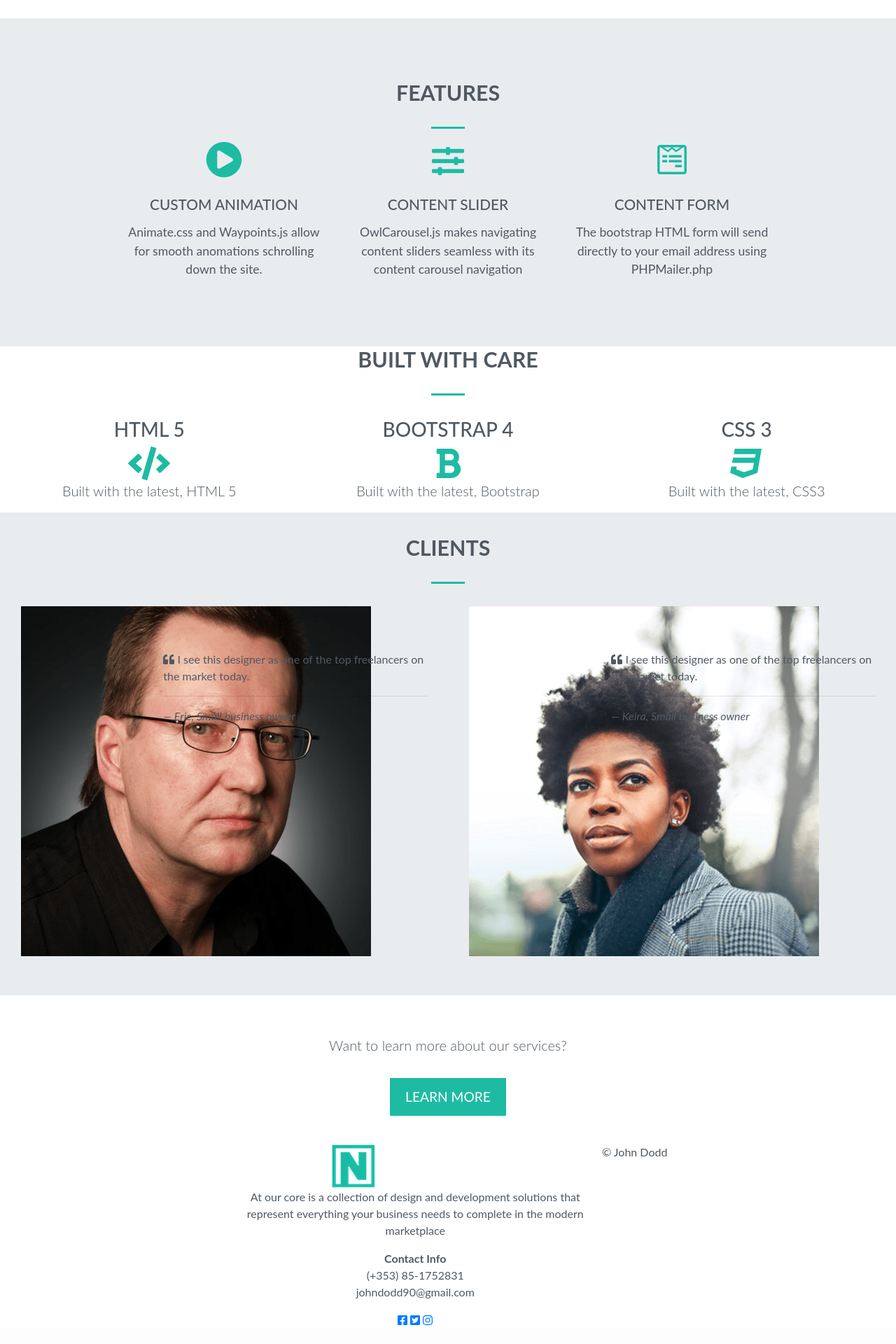
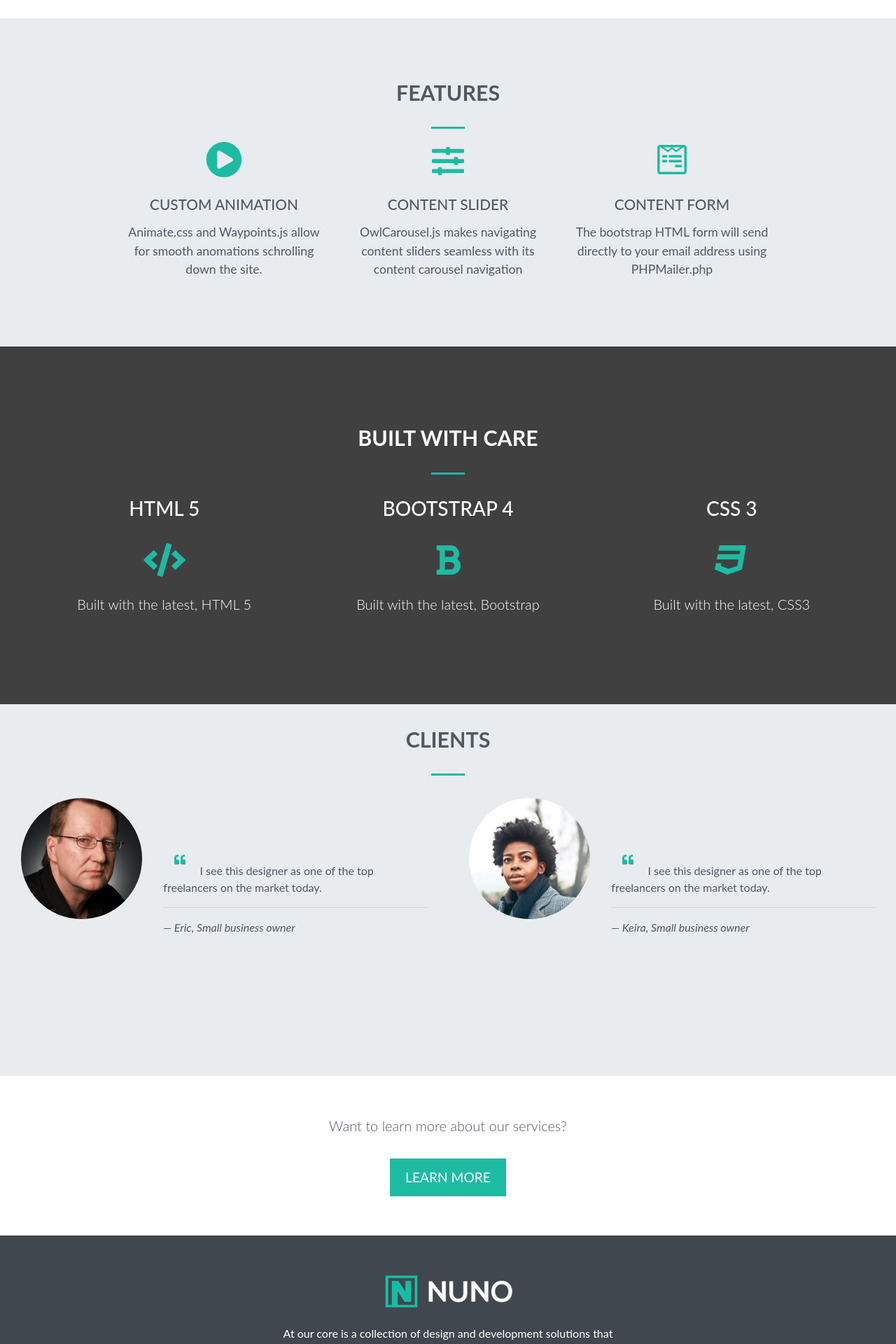
Before and after one commit to Johndodd90/Portfolio, a Django app: page / in a window 1280 px wide. Shown: the part 1040-2960 px from the top of the page at 70% size. Before the commit the page ends 2933 px from the top, so only its background shows below. Run offline with Django 3.2, Linux system fonts and the light colour scheme; some libraries are stand-ins or nearby versions.

Commit message:
Frontend basic layout complete

```diff
--- a/portfolio/static/css/project.css
+++ b/portfolio/static/css/project.css
@@ -151,11 +151,68 @@ h3.heading {
   font-size: 1.1rem;
 }
 
+/*============= Resources SECTION =============*/
+.fixed {
+  /*background-image: url(img/apple.png); */
+  z-index: -1;
+}
+.dark {
+  background-color: rgba(0,0,0,0.75);
+  color: white;
+  padding: 7rem 2rem;
+}
+.fixed-background h3 {
+  margin-bottom: 2rem;
+}
+.fixed-background p{
+  margin-top: 1.5rem;
+}
+
+/*============= Client SECTION =============*/
+.clients img {
+  width: 100%;
+  border-radius: 50%;
+}
+
+blockquote .svg-inline--fa {
+  color: #1ebba3;
+  margin: 1rem;
+}
+clients-hr {
+  border-top: .05rem solid #1ebba3;
+}
 
 
+/*============= Contact SECTION =============*/
+footer {
+  background-color: #40474e;
+  color: white;
+  padding: 2rem 0 2rem;
+  margin-top: 1rem;
+}
+
+footer img {
+  height: 3rem;
+  margin: 1.5rem 0;
+}
+footer a {
+  color:white;
+}
+footer svg.svg-inline--fa {
+  font-size: 1.6rem;
+  margin: 1.2rem .5rem 0;
+}
+footer svg.svg-inline--fa:hover {
+  color: #1ebba3!important;
+}
+
+hr.socket {
+  width: 100%;
+  border-top: .2rem solid #666b71;
+  margin-top: 3rem;
+}
+
 /*============= ??? SECTION =============*/
-
-
 .col-md-8 {
   margin: 2rem auto 8rem;
   padding-top: 2rem;
@@ -181,24 +238,32 @@ h3.heading {
   color: white;
 }
 
-@media (max-width: 768px) {
+
+/*============= Media Queries =============*/
+@media (max-width: 767px) {
   .caption h1 {
     font-size: 1.4rem;
     letter-spacing: 0.15rem;
     padding-bottom: 0.5rem;
   }
-
   .caption h3 {
     font-size: 1.1rem;
     padding-bottom: 1.2rem;
   }
-
   .btn-lg {
     font-size: 1rem;
     padding: 0.5rem 1rem;
   }
+  .narrow h1 {
+    font-size: 1rem;
+  }
   .col-md-8 h1 {
     font-size: 1.7rem;
+  }
+  .clients img{
+    max-width: 50%;
+    display: block;
+    margin: 0 auto;
   }
 }
 
--- a/portfolio/templates/base.html
+++ b/portfolio/templates/base.html
@@ -89,7 +89,28 @@
   {% block content %}
 
   {% endblock content %}
+  <!--- Start Contact Section -->
+  <div id="contact" class="offset">
+    <footer>
+      <div class="row justify-content-center">
+        <div class="col-md-5 text-center">
+          <img src="{% static 'images/nuno.png' %}" alt="">
+          <p>At our core is a collection of design and development solutions
+            that represent everything your business needs to complete in the
+            modern marketplace</p>
+          <strong>Contact Info</strong>
+          <p>(+353) 85-1752831 <br>johndodd90@gmail.com</p>
+          <a href="#" target="_blank"><i class="fab fa-facebook-square"></i> </a>
+          <a href="#" target="_blank"><i class="fab fa-twitter-square"></i> </a>
+          <a href="#" target="_blank"><i class="fab fa-instagram"></i> </a>
+        </div>
+        <hr class="socket">
+        &copy; John Dodd
+        </hr>
+      </div>
+    </footer>
 
+  </div>
 
 
   {% block modal %}{% endblock modal %}
--- a/portfolio/templates/pages/home.html
+++ b/portfolio/templates/pages/home.html
@@ -22,8 +22,9 @@
 
 <div id="course" class="offset">
     <div class="col-12 narrow text-center">
-        <h1>Advance Web Development</h1>
-        <p class="lead">frelance with professional qualifications in web development - need to build out this section
+        <h1>Who Am I?</h1>
+        <p class="lead">I am a freelance frelance with professional qualifications in web development - need to build
+            out this section
         </p>
         <a href="#" class="btn btn-secondary btn-medium" target="_blank">My Profile</a>
     </div>
@@ -31,22 +32,19 @@
 
 <!-- Start Features Section -->
 <div id="features" class="offset">
-    <!-- Start Jumbotron -->
     <div class="jumbotron">
+        <!-- Start Jumbotron -->
         <div class="narrow text-center">
             <div class="col-12">
                 <h3 class="heading">Features</h3>
                 <div class="heading-underline"></div>
-
             </div>
             <div class="row text-center">
-
                 <div class="col-md-4">
                     <div class="feature">
                         <i class="fas fa-play-circle fa-4x" data-fa-transform="shrink-3 up-5"></i>
                         <h3>Custom Animation</h3>
                         <p>Animate.css and Waypoints.js allow for smooth anomations schrolling down the site.</p>
-
                     </div>
                 </div>
 
@@ -66,7 +64,6 @@
                         <p>The bootstrap HTML form will send directly to your email address using PHPMailer.php</p>
                     </div>
                 </div>
-
             </div> <!-- End of Row -->
         </div> <!-- End Narrow -->
     </div> <!-- End Jumbotron -->
@@ -80,21 +77,22 @@
                 <h3 class="heading">Built With Care</h3>
                 <div class="heading-underline"></div>
             </div>
-            <div class="col-4">
+
+            <div class="col-md-4">
                 <h3> HTML 5</h3>
                 <div class="feature">
                     <i class="fas fa-code fa-3x"></i>
                 </div>
                 <p class="lead">Built with the latest, HTML 5 </p>
             </div>
-            <div class="col-4">
+            <div class="col-md-4">
                 <h3> BOOTSTRAP 4</h3>
                 <div class="feature">
                     <i class="fas fa-bold fa-3x"></i>
                 </div>
                 <p class="lead">Built with the latest, Bootstrap</p>
             </div>
-            <div class="col-4">
+            <div class="col-md-4">
                 <h3> CSS 3</h3>
                 <div class="feature">
                     <i class="fab fa-css3 fa-3x"></i>
@@ -105,13 +103,9 @@
 
         <div class="fixed-wrap">
             <div class="fixed">
-
             </div>
         </div>
-
-
     </div> <!-- End Fixed Background -->
-
 </div><!-- End Resources Section -->
 
 <!-- Start Client Section -->
@@ -163,30 +157,4 @@
     </div>
 </div><!-- End Client Section -->
 
-<!--- Start Contact Section -->
-<div id="contact" class="offset">
-    <footer>
-        <div class="row justify-content-center">
-            <div class="col-md-5 text-center">
-                <img src="{% static 'images/nuno.png' %}" alt="">
-                <p>At our core is a collection of design and development solutions
-                    that represent everything your business needs to complete in the
-                    modern marketplace</p>
-                <strong>Contact Info</strong>
-                <p>(+353) 85-1752831 <br>johndodd90@gmail.com</p>
-                <a href="#" target="_blank"><i class="fab fa-facebook-square"></i> </a>
-                <a href="#" target="_blank"><i class="fab fa-twitter-square"></i> </a>
-                <a href="#" target="_blank"><i class="fab fa-instagram"></i> </a>
-            </div>
-            <div class="socket">
-                &copy; John Dodd
-            </div>
-        </div>
-    </footer>
-
-</div>
-
-
-
-
 {% endblock content %}
```
Also changed, not shown: portfolio/templates/pages/about.html (+9 -0 lines).
